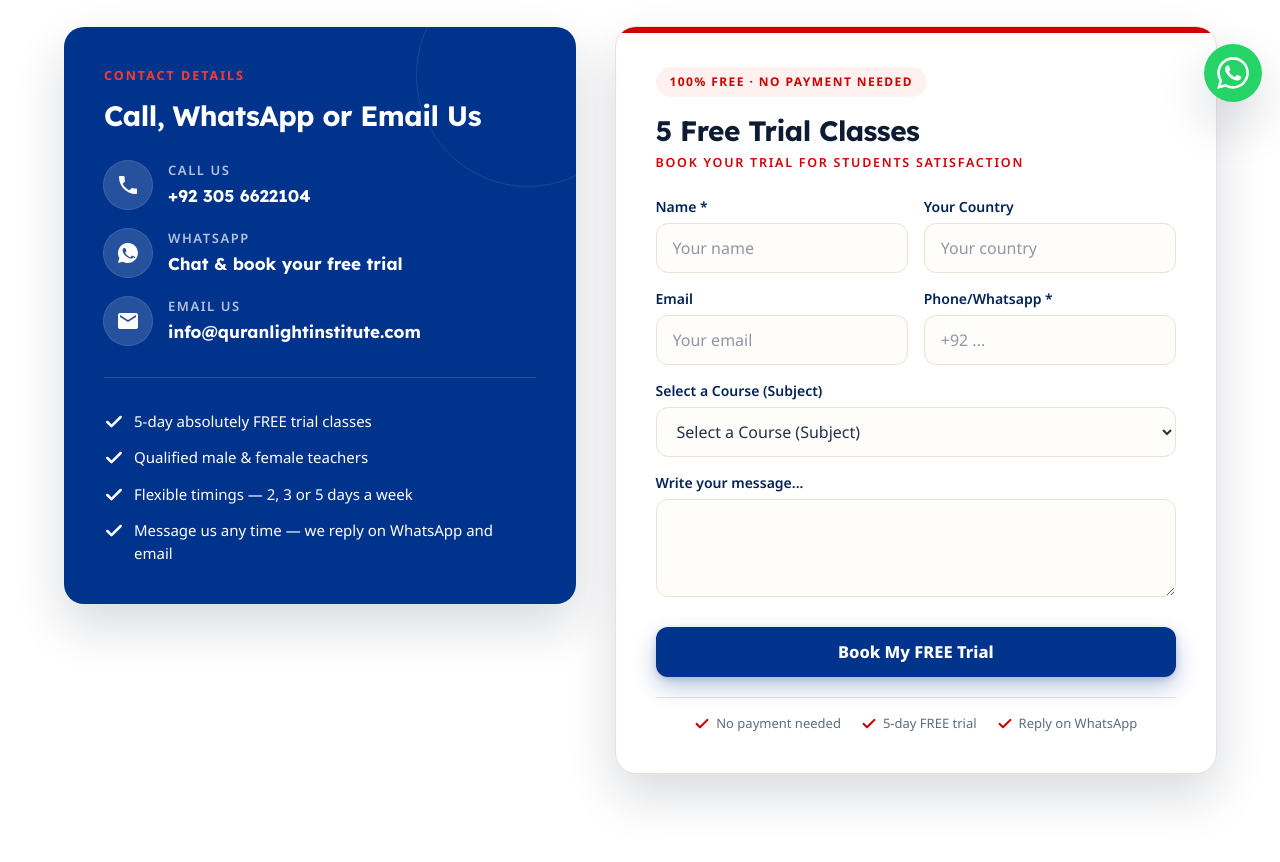
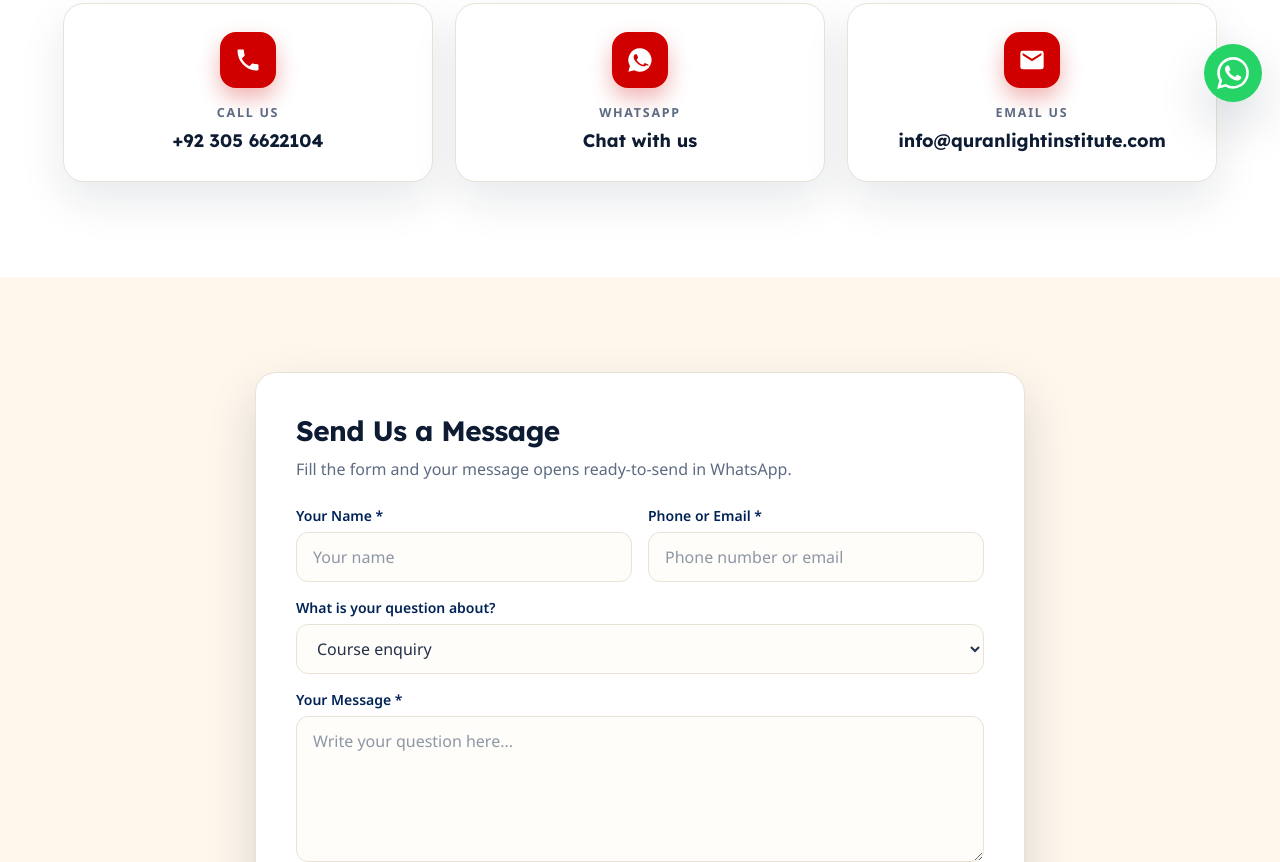
Before and after one commit to wordbitx/qn3, a Next.js app: page /contact in a window 1280 px wide. Shown: the part 680-1542 px from the top of the page. Built offline with nearby package versions, Linux system fonts and the light colour scheme.

Commit message:
Round 13: Contact page visibly different from Admission (own message form + new layout)

```diff
--- a/src/app/contact/page.tsx
+++ b/src/app/contact/page.tsx
@@ -1,8 +1,8 @@
 import type { Metadata } from "next";
 import PageBanner from "@/components/PageBanner";
-import TrialForm from "@/components/TrialForm";
+import ContactForm from "@/components/ContactForm";
 import { COURSE_MAP } from "@/lib/data";
-import { EMAIL, PHONE_DISPLAY, PHONE_TEL, TRIAL_MESSAGE, whatsappUrl } from "@/lib/site";
+import { EMAIL, PHONE_DISPLAY, PHONE_TEL, whatsappUrl } from "@/lib/site";
 
 export const metadata: Metadata = {
   title: "Contact Us — Quran Light Institute",
@@ -11,109 +11,112 @@ export const metadata: Metadata = {
   alternates: { canonical: "https://quranlightinstitute.com/contact" },
 };
 
+/* Feedback round 13 (13 Nov 2026) — the user said the Contact page
+   looked IDENTICAL to Admission: both used the same TrialForm
+   ("Book My FREE Trial") in the same two-column navy-panel layout.
+   Contact is now a DIFFERENT page by design: it is for QUESTIONS,
+   not enrolment. Three contact cards in a row on top (Call /
+   WhatsApp / Email), then a WIDE general message form below on a
+   cream background — no navy panel beside the form, no trial form,
+   no trial trust checklist. The Admission page is untouched; the
+   difference comes from Contact changing, not Admission. */
+const CONTACT_MESSAGE =
+  "Assalamu Alaikum! I have a question for Quran Light Institute.";
+
+const PHONE_ICON = (
+  <svg viewBox="0 0 24 24" fill="currentColor" className="h-7 w-7" aria-hidden="true">
+    <path d="M6.6 10.8c1.4 2.8 3.8 5.1 6.6 6.6l2.2-2.2c.3-.3.7-.4 1-.2 1.1.4 2.3.6 3.6.6.6 0 1 .4 1 1V20c0 .6-.4 1-1 1C10.6 21 3 13.4 3 4c0-.6.4-1 1-1h3.5c.6 0 1 .4 1 1 0 1.2.2 2.4.6 3.6.1.3 0 .7-.2 1l-2.3 2.2z" />
+  </svg>
+);
+
+const WHATSAPP_ICON = (
+  <svg viewBox="0 0 24 24" fill="currentColor" className="h-7 w-7" aria-hidden="true">
+    <path d="M12 2a10 10 0 0 0-8.6 15.1L2 22l5-1.3A10 10 0 1 0 12 2zm5.4 14.2c-.2.6-1.2 1.2-1.7 1.2-.5.1-1 .2-3.3-.7-2.8-1.1-4.6-4-4.7-4.2-.1-.2-1.1-1.5-1.1-2.9s.7-2 1-2.3c.2-.3.5-.3.7-.3h.5c.2 0 .4 0 .6.5l.9 2.1c.1.2.1.4 0 .6l-.4.6-.5.5c-.2.2-.3.4-.1.7.2.3.9 1.5 2 2.4 1.4 1.2 2.5 1.6 2.9 1.7.3.1.5.1.7-.1l1-1.2c.2-.3.4-.2.7-.1l2 1c.3.1.5.2.6.4 0 .1 0 .6-.2 1.1z" />
+  </svg>
+);
+
+const MAIL_ICON = (
+  <svg viewBox="0 0 24 24" fill="currentColor" className="h-7 w-7" aria-hidden="true">
+    <path d="M20 4H4a2 2 0 0 0-2 2v12a2 2 0 0 0 2 2h16a2 2 0 0 0 2-2V6a2 2 0 0 0-2-2zm0 4-8 5-8-5V6l8 5 8-5v2z" />
+  </svg>
+);
+
 export default function ContactPage({
   searchParams,
 }: {
   searchParams?: { course?: string };
 }) {
   const courseName = searchParams?.course ? COURSE_MAP[searchParams.course]?.name ?? "" : "";
+  const cards = [
+    {
+      icon: PHONE_ICON,
+      label: "Call Us",
+      value: PHONE_DISPLAY,
+      href: PHONE_TEL,
+    },
+    {
+      icon: WHATSAPP_ICON,
+      label: "WhatsApp",
+      value: "Chat with us",
+      href: whatsappUrl(CONTACT_MESSAGE),
+      blank: true,
+    },
+    {
+      icon: MAIL_ICON,
+      label: "Email Us",
+      value: EMAIL,
+      href: `mailto:${EMAIL}`,
+    },
+  ];
   return (
     <>
       <PageBanner crumb="Contact" title="Contact Us" />
+
+      {/* Intro + three contact cards in a row */}
       <section className="py-[96px] max-[640px]:py-[64px]">
         <div className="mx-auto max-w-7xl px-4">
           <div className="mx-auto max-w-3xl text-center">
             <p className="kicker kicker-centered">Get In Touch</p>
             <h2 className="mt-3 font-display text-[36px] font-bold leading-[1.12] tracking-[-0.02em] text-navyInk sm:text-[44px]">
-              Book Your 5-Day FREE Trial Classes
+              Ask Us Anything
             </h2>
             <p className="mt-3 leading-relaxed text-muted">
-              Call, WhatsApp or email us — or fill the form and your trial request opens
-              ready-to-send in WhatsApp.
+              Questions about our courses, fees, class timings, or anything
+              else — call, WhatsApp, email, or send a message below.
             </p>
           </div>
 
-          {/* Feedback round 12 (13 Nov 2026) — PREMIUM RESTYLE, same
-              spirit as the round-10 Admission redesign. The 3 cream
-              contact cards are replaced by a navy panel beside the form
-              (same content, premium presentation): phone, WhatsApp and
-              email as clean rows, then the trust points — every line a
-              fact already stated elsewhere on the site. No address, no
-              hours, nothing invented. Mobile: form first, panel after
-              (the form is the point of the page, as on Admission). */}
-          <div className="mx-auto mt-12 grid max-w-6xl items-start gap-8 lg:grid-cols-[0.92fr_1.08fr] lg:gap-10">
-            <div className="order-2 lg:order-1">
-              <div className="relative overflow-hidden rounded-[20px] bg-navy p-8 text-white shadow-cardLg sm:p-10">
-                <div className="pointer-events-none absolute -right-16 -top-16 h-56 w-56 rounded-full border border-white/10" aria-hidden="true" />
-                <p className="relative text-[12.5px] font-bold uppercase tracking-[0.16em] text-redBright">
-                  Contact Details
-                </p>
-                <h3 className="relative mt-3 font-display text-[28px] font-bold leading-tight text-white">
-                  Call, WhatsApp or Email Us
-                </h3>
-                <ul className="relative mt-7 space-y-5">
-                  <li>
-                    <a href={PHONE_TEL} className="group flex items-center gap-4">
-                      <span className="flex h-12 w-12 shrink-0 items-center justify-center rounded-full bg-white/15 text-white ring-1 ring-white/25 transition group-hover:bg-white/25">
-                        <svg viewBox="0 0 24 24" fill="currentColor" className="h-6 w-6" aria-hidden="true">
-                          <path d="M6.6 10.8c1.4 2.8 3.8 5.1 6.6 6.6l2.2-2.2c.3-.3.7-.4 1-.2 1.1.4 2.3.6 3.6.6.6 0 1 .4 1 1V20c0 .6-.4 1-1 1C10.6 21 3 13.4 3 4c0-.6.4-1 1-1h3.5c.6 0 1 .4 1 1 0 1.2.2 2.4.6 3.6.1.3 0 .7-.2 1l-2.3 2.2z" />
-                        </svg>
+          <div className="mx-auto mt-12 grid max-w-6xl gap-6 sm:grid-cols-3">
+            {cards.map((c) => (
+              <a
+                key={c.label}
+                href={c.href}
+                {...(c.blank ? { target: "_blank", rel: "noopener noreferrer" } : {})}
+                className="group rounded-[20px] bg-white p-7 text-center shadow-card ring-1 ring-line transition duration-300 hover:-translate-y-[5px] hover:shadow-cardLg"
+              >
+                <span className="mx-auto flex h-14 w-14 items-center justify-center rounded-2xl bg-brandRed text-white shadow-[0_10px_22px_rgba(208,0,0,0.3)]">
+                  {c.icon}
                 </span>
-                      <span>
-                        <span className="block text-[13px] font-semibold uppercase tracking-[0.12em] text-white/70">Call Us</span>
-                        <span className="mt-0.5 block font-display text-[17px] font-bold text-white group-hover:underline">{PHONE_DISPLAY}</span>
+                <span className="mt-4 block text-[12.5px] font-bold uppercase tracking-[0.14em] text-muted">
+                  {c.label}
+                </span>
+                <span className="mt-1.5 block break-all font-display text-[18px] font-bold leading-snug text-navyInk group-hover:underline">
+                  {c.value}
                 </span>
               </a>
-                  </li>
-                  <li>
-                    <a href={whatsappUrl(TRIAL_MESSAGE)} target="_blank" rel="noopener noreferrer" className="group flex items-center gap-4">
-                      <span className="flex h-12 w-12 shrink-0 items-center justify-center rounded-full bg-white/15 text-white ring-1 ring-white/25 transition group-hover:bg-white/25">
-                        <svg viewBox="0 0 24 24" fill="currentColor" className="h-6 w-6" aria-hidden="true">
-                          <path d="M12 2a10 10 0 0 0-8.6 15.1L2 22l5-1.3A10 10 0 1 0 12 2zm5.4 14.2c-.2.6-1.2 1.2-1.7 1.2-.5.1-1 .2-3.3-.7-2.8-1.1-4.6-4-4.7-4.2-.1-.2-1.1-1.5-1.1-2.9s.7-2 1-2.3c.2-.3.5-.3.7-.3h.5c.2 0 .4 0 .6.5l.9 2.1c.1.2.1.4 0 .6l-.4.6-.5.5c-.2.2-.3.4-.1.7.2.3.9 1.5 2 2.4 1.4 1.2 2.5 1.6 2.9 1.7.3.1.5.1.7-.1l1-1.2c.2-.3.4-.2.7-.1l2 1c.3.1.5.2.6.4 0 .1 0 .6-.2 1.1z" />
-                        </svg>
-                      </span>
-                      <span>
-                        <span className="block text-[13px] font-semibold uppercase tracking-[0.12em] text-white/70">WhatsApp</span>
-                        <span className="mt-0.5 block font-display text-[17px] font-bold text-white group-hover:underline">Chat &amp; book your free trial</span>
-                      </span>
-                    </a>
-                  </li>
-                  <li>
-                    <a href={`mailto:${EMAIL}`} className="group flex items-center gap-4">
-                      <span className="flex h-12 w-12 shrink-0 items-center justify-center rounded-full bg-white/15 text-white ring-1 ring-white/25 transition group-hover:bg-white/25">
-                        <svg viewBox="0 0 24 24" fill="currentColor" className="h-6 w-6" aria-hidden="true">
-                          <path d="M20 4H4a2 2 0 0 0-2 2v12a2 2 0 0 0 2 2h16a2 2 0 0 0 2-2V6a2 2 0 0 0-2-2zm0 4-8 5-8-5V6l8 5 8-5v2z" />
-                        </svg>
-                      </span>
-                      <span className="min-w-0">
-                        <span className="block text-[13px] font-semibold uppercase tracking-[0.12em] text-white/70">Email Us</span>
-                        <span className="mt-0.5 block break-all font-display text-[17px] font-bold text-white group-hover:underline">{EMAIL}</span>
-                      </span>
-                    </a>
-                  </li>
-                </ul>
-                <div className="relative my-8 border-t border-white/15" aria-hidden="true" />
-                <ul className="relative space-y-3.5">
-                  {[
-                    "5-day absolutely FREE trial classes",
-                    "Qualified male & female teachers",
-                    "Flexible timings — 2, 3 or 5 days a week",
-                    "Message us any time — we reply on WhatsApp and email",
-                  ].map((t) => (
-                    <li key={t} className="flex items-start gap-2.5 text-[15px] font-medium text-white">
-                      <svg viewBox="0 0 24 24" fill="none" stroke="currentColor" strokeWidth="3" strokeLinecap="round" strokeLinejoin="round" className="mt-0.5 h-5 w-5 shrink-0 text-white" aria-hidden="true">
-                        <path d="M20 6 9 17l-5-5" />
-                      </svg>
-                      {t}
-                    </li>
             ))}
-                </ul>
           </div>
         </div>
+      </section>
 
-            <div className="order-1 lg:order-2">
-              <TrialForm variant="contact" defaultCourse={courseName} />
-            </div>
+      {/* Wide message form on a cream background */}
+      <section className="bg-cream py-[96px] max-[640px]:py-[64px]">
+        <div className="mx-auto max-w-7xl px-4">
+          <div className="mx-auto max-w-3xl">
+            <ContactForm defaultCourse={courseName} />
+            <p className="mt-6 text-center leading-relaxed text-muted">
+              We reply on WhatsApp and email.
+            </p>
           </div>
         </div>
       </section>
--- /dev/null
+++ b/src/components/ContactForm.tsx
@@ -0,0 +1,117 @@
+"use client";
+
+import { useState } from "react";
+import { whatsappUrl } from "@/lib/site";
+
+/**
+ * Contact form (feedback round 13, 13 Nov 2026) — a GENERAL message
+ * form, NOT the trial form. The user said the Contact page looked
+ * identical to Admission because both used the same TrialForm
+ * ("Book My FREE Trial") in the same two-column navy-panel layout.
+ * This form is for questions only — no trial, no booking, no plans.
+ * Fields: Name* / Phone or Email* / subject dropdown / Message*.
+ * Custom validation (novalidate); on success opens WhatsApp with the
+ * message ready-to-send — no server submission, no email, no database.
+ * Used ONLY on the Contact page. The hero and the Admission page
+ * keep TrialForm exactly as it is.
+ */
+const SUBJECTS = ["Course enquiry", "Fees", "Class timings", "Something else"];
+
+export default function ContactForm({
+  defaultCourse = "",
+}: {
+  defaultCourse?: string;
+}) {
+  const [name, setName] = useState("");
+  const [contact, setContact] = useState("");
+  const [subject, setSubject] = useState(SUBJECTS[0]);
+  const [message, setMessage] = useState(
+    defaultCourse ? `I want to ask about the "${defaultCourse}" course.` : ""
+  );
+  const [done, setDone] = useState(false);
+  const [error, setError] = useState("");
+
+  const inputCls =
+    "w-full rounded-xl border-[1.5px] border-line bg-[#fffdf9] px-4 py-3 text-[16px] text-ink outline-none placeholder:text-muted/70 focus:border-navy focus:ring-2 focus:ring-navy/20";
+  const labelCls = "mb-1.5 block text-sm font-semibold text-navyDark";
+
+  function handleSubmit(e: React.FormEvent) {
+    e.preventDefault();
+    if (!name.trim() || !contact.trim() || !message.trim()) {
+      setError("Please add your name, a phone number or email, and your message so we can reply.");
+      setDone(false);
+      return;
+    }
+    setError("");
+    const lines = [
+      "Assalamu Alaikum! I have a question for Quran Light Institute.",
+      "",
+      `Name: ${name.trim()}`,
+      `Phone or Email: ${contact.trim()}`,
+      `About: ${subject}`,
+      `Message: ${message.trim()}`,
+    ];
+    window.open(whatsappUrl(lines.join("\n")), "_blank", "noopener");
+    setDone(true);
+  }
+
+  const firstName = name.trim().split(/\s+/)[0] || "";
+  const successText = done
+    ? `JazakAllah, ${firstName}! WhatsApp should now open with your message ready to send.`
+    : "JazakAllah! WhatsApp should now open with your message ready to send.";
+
+  return (
+    <form
+      onSubmit={handleSubmit}
+      noValidate
+      className="rounded-[20px] bg-white p-6 shadow-cardLg ring-1 ring-line sm:p-10"
+    >
+      <h2 className="text-left font-display text-[28px] font-bold leading-tight text-navyInk">
+        Send Us a Message
+      </h2>
+      <p className="mt-2 leading-relaxed text-muted">
+        Fill the form and your message opens ready-to-send in WhatsApp.
+      </p>
+
+      <div className="mt-6 grid gap-4 sm:grid-cols-2">
+        <label className="block">
+          <span className={labelCls}>Your Name *</span>
+          <input className={inputCls} value={name} onChange={(e) => setName(e.target.value)} placeholder="Your name" autoComplete="name" />
+        </label>
+        <label className="block">
+          <span className={labelCls}>Phone or Email *</span>
+          <input className={inputCls} value={contact} onChange={(e) => setContact(e.target.value)} placeholder="Phone number or email" autoComplete="email" />
+        </label>
+        <label className="block sm:col-span-2">
+          <span className={labelCls}>What is your question about?</span>
+          <select className={inputCls} value={subject} onChange={(e) => setSubject(e.target.value)}>
+            {SUBJECTS.map((s) => (
+              <option key={s} value={s}>
+                {s}
+              </option>
+            ))}
+          </select>
+        </label>
+        <label className="block sm:col-span-2">
+          <span className={labelCls}>Your Message *</span>
+          <textarea className={`${inputCls} min-h-[120px] resize-y`} rows={5} value={message} onChange={(e) => setMessage(e.target.value)} placeholder="Write your question here..." />
+        </label>
+      </div>
+
+      {error ? (
+        <p className="mt-4 rounded-xl bg-cream px-4 py-3 text-sm font-medium text-brandRed" role="alert">
+          {error}
+        </p>
+      ) : null}
+      {done ? (
+        <p className="mt-4 rounded-xl bg-cream px-4 py-3 text-sm font-medium text-navyInk" role="status">
+          {successText}
+        </p>
+      ) : null}
+
+      <button type="submit" className="mt-6 w-full btn-navy">
+        Send Message
+      </button>
+    </form>
+  );
+}
```
Lines whose indentation alone changed are shown as unchanged.
